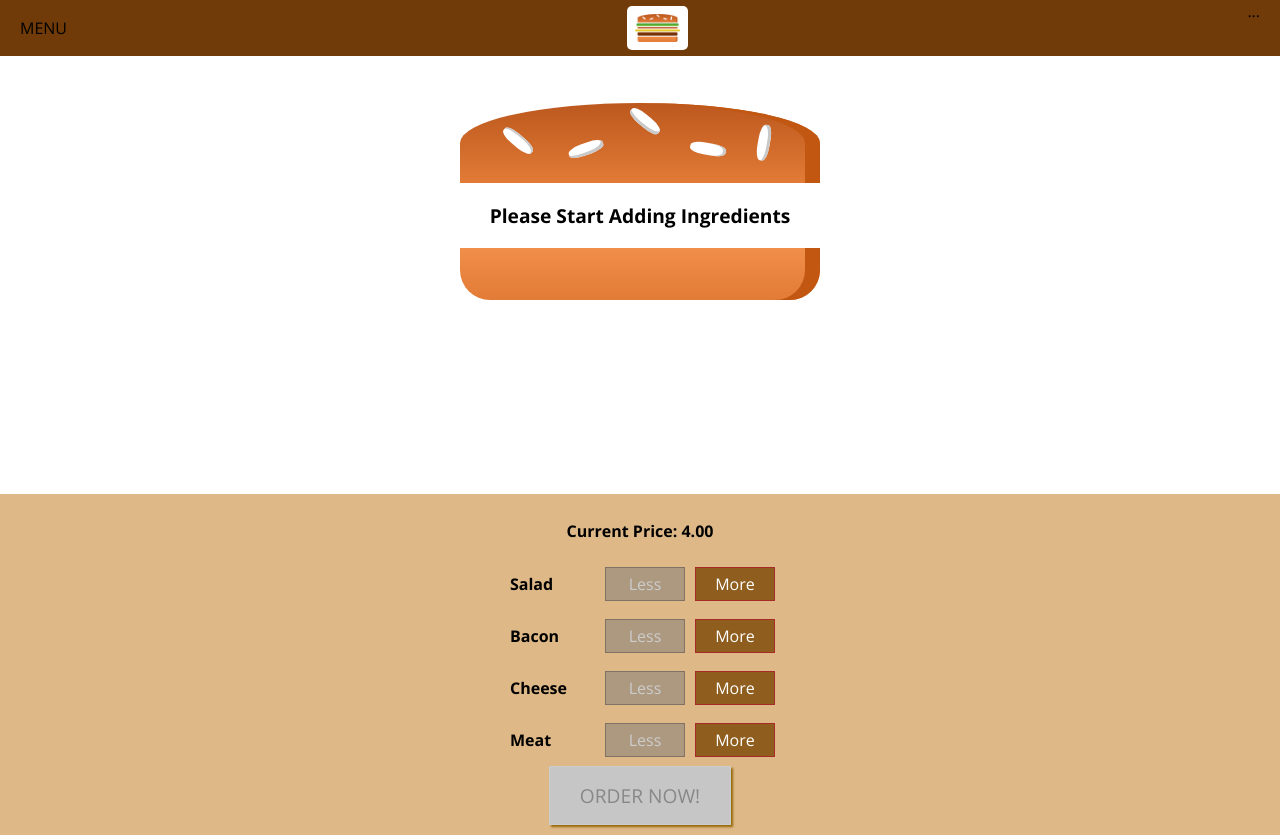
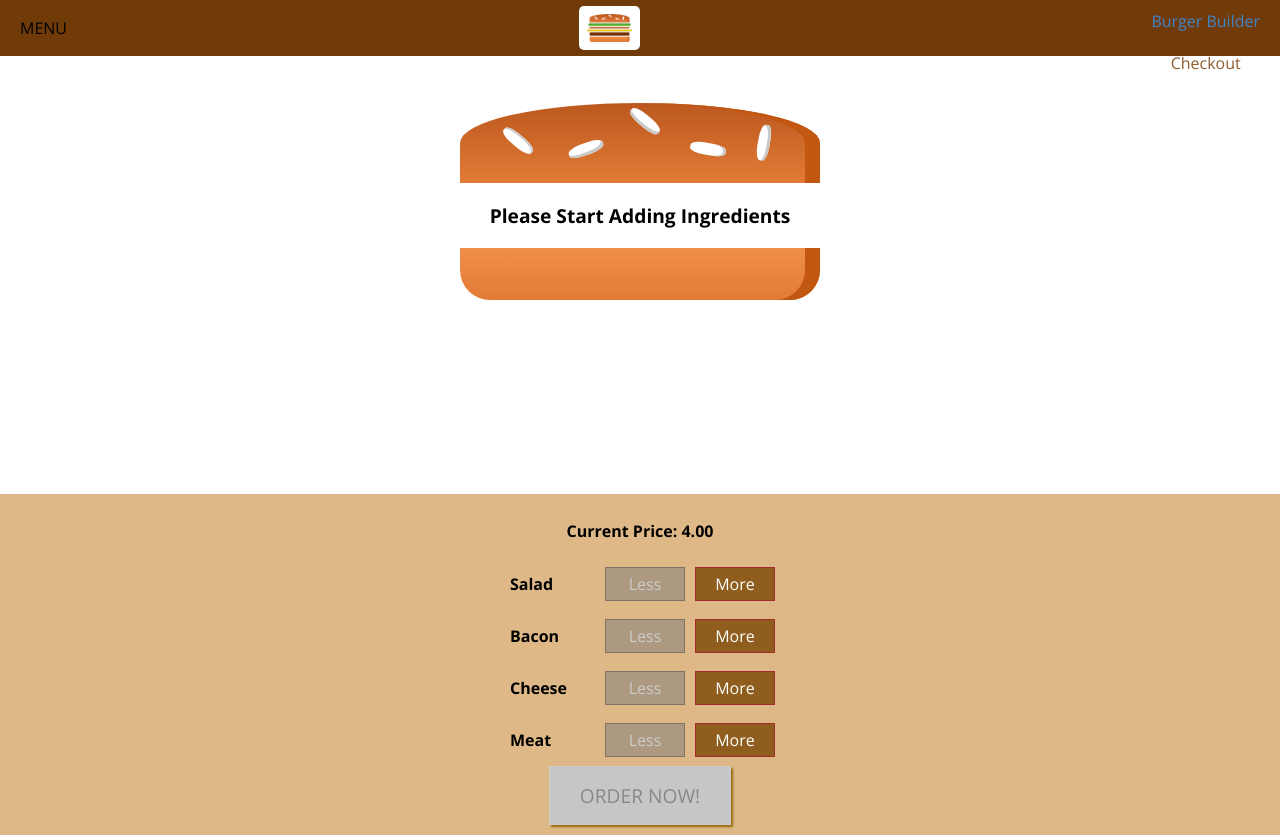
Before and after one commit to jamiebdavis/burger-builder-v2, a React (Create React App) app: page / in a window 1280 px wide. Built offline with nearby package versions, Linux system fonts and the light colour scheme.

Commit message:
added sidebar

```diff
--- a/src/components/Layout/Layout.js
+++ b/src/components/Layout/Layout.js
@@ -3,11 +3,13 @@
 import classes from "./Layout.module.css";
 import BackDrop from "../UI/Backdrop/Backdrop";
 import Toolbar from "../navigation/Toolbar/Toolbar";
+import SideDraw from "../navigation/sidedraw/SideDraw";
 
 const Layout = props => {
   return (
     <Aux>
       <Toolbar />
+      <SideDraw />
       <div>
         <div>toolbar, sidedraw, backdrop</div>
         <main className={classes.Content}>{props.children}</main>
--- a/src/components/Logo/Logo.module.css
+++ b/src/components/Logo/Logo.module.css
@@ -1,7 +1,7 @@
 .Logo {
   background-color: white;
   padding: 8px;
-  height: 80%;
+  height: 100%;
   box-sizing: border-box;
   border-radius: 5px;
 }
--- /dev/null
+++ b/src/components/navigation/NavigationItems/NavigationItem/NavigationItem.js
@@ -0,0 +1,14 @@
+import React from "react";
+import classes from "./NavigationItem.module.css";
+
+const NavigationItem = props => {
+  return (
+    <li className={classes.NavigationItem}>
+      <a href={props.link} className={props.active ? classes.active : null}>
+        {props.children}
+      </a>
+    </li>
+  );
+};
+
+export default NavigationItem;
--- /dev/null
+++ b/src/components/navigation/NavigationItems/NavigationItem/NavigationItem.module.css
@@ -0,0 +1,45 @@
+.NavigationItem {
+  margin: 10px 0;
+  box-sizing: border-box;
+  display: block;
+  height: 100%;
+}
+
+.NavigationItem a {
+  color: #8f5c2c;
+  text-decoration: none;
+  width: 100%;
+
+  box-sizing: border-box;
+  display: block;
+}
+
+.NavigationItem a:hover,
+.NavigationItem a:active,
+.NavigationItem a.active {
+  color: #4084c8;
+}
+
+@media (mid-width: 500px) {
+  .NavigationItem {
+    margin: 0;
+    display: flex;
+    height: 100%;
+    width: auto;
+    align-items: center;
+  }
+
+  .NavigationItem a {
+    color: white;
+    height: 100%;
+    padding: 16px 10px;
+    border-bottom: 4px solid transparent;
+  }
+
+  .NavigationItem a:hover,
+  .NavigationItem a:active,
+  .NavigationItem a.active {
+    background-color: #4084c8;
+    color: white;
+  }
+}
--- /dev/null
+++ b/src/components/navigation/NavigationItems/NavigationItems.js
@@ -0,0 +1,16 @@
+import React from "react";
+import NavigationItem from "./NavigationItem/NavigationItem";
+import classes from "./NavigationItems.module.css";
+
+const NavigationItems = props => {
+  return (
+    <ul className={classes.NavigationItems}>
+      <NavigationItem link="/" active>
+        Burger Builder
+      </NavigationItem>
+      <NavigationItem link="/">Checkout</NavigationItem>
+    </ul>
+  );
+};
+
+export default NavigationItems;
--- /dev/null
+++ b/src/components/navigation/NavigationItems/NavigationItems.module.css
@@ -0,0 +1,15 @@
+.NavigationItems {
+  margin: 0;
+  padding: 0;
+  list-style: none;
+  display: flex;
+  align-items: center;
+  flex-flow: column;
+  height: 100%;
+}
+
+@media (mid-width: 500px) {
+  .NavigationItems {
+    flex-flow: row;
+  }
+}
--- a/src/components/navigation/Toolbar/Toolbar.js
+++ b/src/components/navigation/Toolbar/Toolbar.js
@@ -1,14 +1,18 @@
 import React from "react";
 import classes from "./Toolbar.module.css";
 import Logo from "../../Logo/Logo";
+import NavigationItems from "../NavigationItems/NavigationItems";
 
 const toolbar = props => (
   <header className={classes.Toolbar}>
     <div>MENU</div>
+    <div className={classes.Logo}>
+      <Logo />
+    </div>
 
-    <Logo />
-
-    <nav>...</nav>
+    <nav className={classes.DesktopOnly}>
+      <NavigationItems />
+    </nav>
   </header>
 );
 
--- a/src/components/navigation/Toolbar/Toolbar.module.css
+++ b/src/components/navigation/Toolbar/Toolbar.module.css
@@ -16,3 +16,13 @@
 .Toolbar nav {
   height: 100%;
 }
+
+.Logo {
+  height: 80%;
+}
+
+@media (max-width: 499px) {
+  .DesktopOnly {
+    display: none;
+  }
+}
--- /dev/null
+++ b/src/components/navigation/sidedraw/SideDraw.js
@@ -0,0 +1,19 @@
+import React from "react";
+import Logo from "../../Logo/Logo";
+import NavigationItems from "../NavigationItems/NavigationItems";
+import classes from "./Sidedraw.module.css";
+
+const SideDraw = props => {
+  return (
+    <div className={classes.SideDrawer}>
+      <div className={classes.Logo}>
+        <Logo />
+      </div>
+      <nav>
+        <NavigationItems />
+      </nav>
+    </div>
+  );
+};
+
+export default SideDraw;
--- /dev/null
+++ b/src/components/navigation/sidedraw/Sidedraw.module.css
@@ -0,0 +1,31 @@
+.SideDrawer {
+  position: fixed;
+  width: 280px;
+  max-width: 70%;
+  height: 100%;
+  left: 0;
+  top: 0;
+  z-index: 200;
+  background-color: white;
+  padding: 32px 16px;
+  box-sizing: border-box;
+  transition: transform 0.3 ease-out;
+}
+
+@media (min-width: 500px) {
+  .SideDrawer {
+    display: none;
+  }
+}
+
+.Open {
+  transform: translateX(0);
+}
+.Close {
+  transform: translateX(-100%);
+}
+
+.Logo {
+  height: 11%;
+  margin-bottom: 32px;
+}
```
